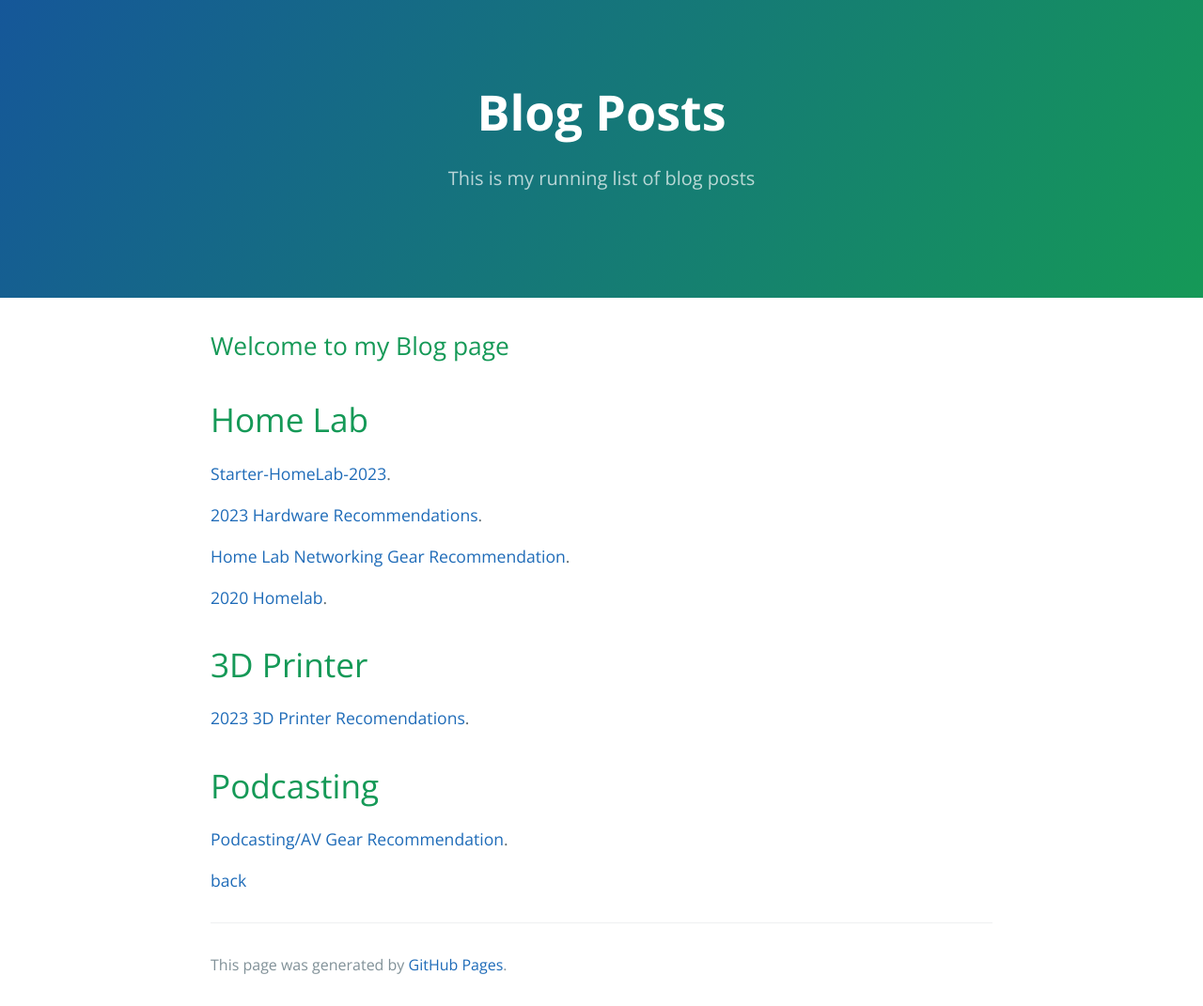
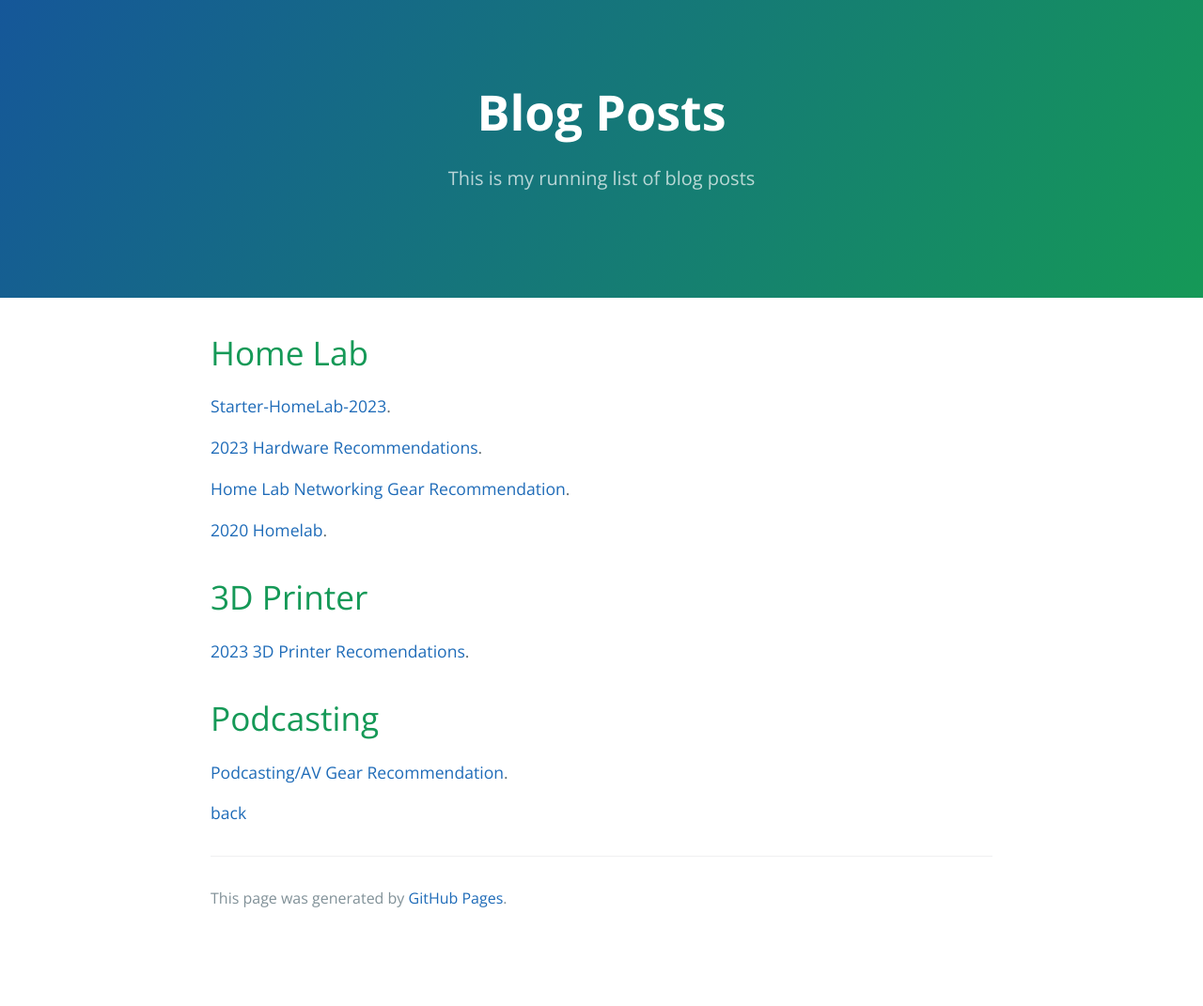
Before and after one commit to jscar-hawk/jscar-hawk.github.io, a Jekyll site: the page built from docs/blog.md, in a window 1280 px wide. Shown: the whole page at 94% size. Built offline with Jekyll 4.4.1, drawn with Linux system fonts in a browser that asks for light colours; after the commit the page ends 1000 px from its top, so only the background shows below that; part of the change alters nothing that is shown.

Commit message:
Update blog.md

```diff
--- a/docs/blog.md
+++ b/docs/blog.md
@@ -3,10 +3,6 @@ layout: default
 title: Blog Posts
 description: This is my running list of blog posts
 ---
-
-## Welcome to my Blog page
-
-
 
 # Home Lab
 
@@ -14,18 +10,18 @@ description: This is my running list of blog posts
 
 [2023 Hardware Recommendations](jscar-hawk.com/docs/2023-Hardware-Recommendations.md).
 
-[Home Lab Networking Gear Recommendation](jscar-hawk.com/docs/Home_Lab_Networking_Gear_Recommendation.adoc).
+[Home Lab Networking Gear Recommendation](jscar-hawk.com/docs/Home_Lab_Networking_Gear_Recommendation.md).
 
-[2020 Homelab](jscar-hawk.com/docs/2020_Mobile_Vlog_Podcasting_Gear_Recommendation.adoc).
+[2020 Homelab](jscar-hawk.com/docs/2020_Mobile_Vlog_Podcasting_Gear_Recommendation.md).
 
 
 # 3D Printer
 
-[2023 3D Printer Recomendations](jscar-hawk.com/docs/2023-3d-Printers.adoc).
+[2023 3D Printer Recomendations](jscar-hawk.com/docs/2023-3d-Printers.md).
 
 
 # Podcasting
 
-[Podcasting/AV Gear Recommendation](jscar-hawk.com/docs/Podcast_Hardware.adoc).
+[Podcasting/AV Gear Recommendation](jscar-hawk.com/docs/Podcast_Hardware.md).
 
 [back](./)
```
